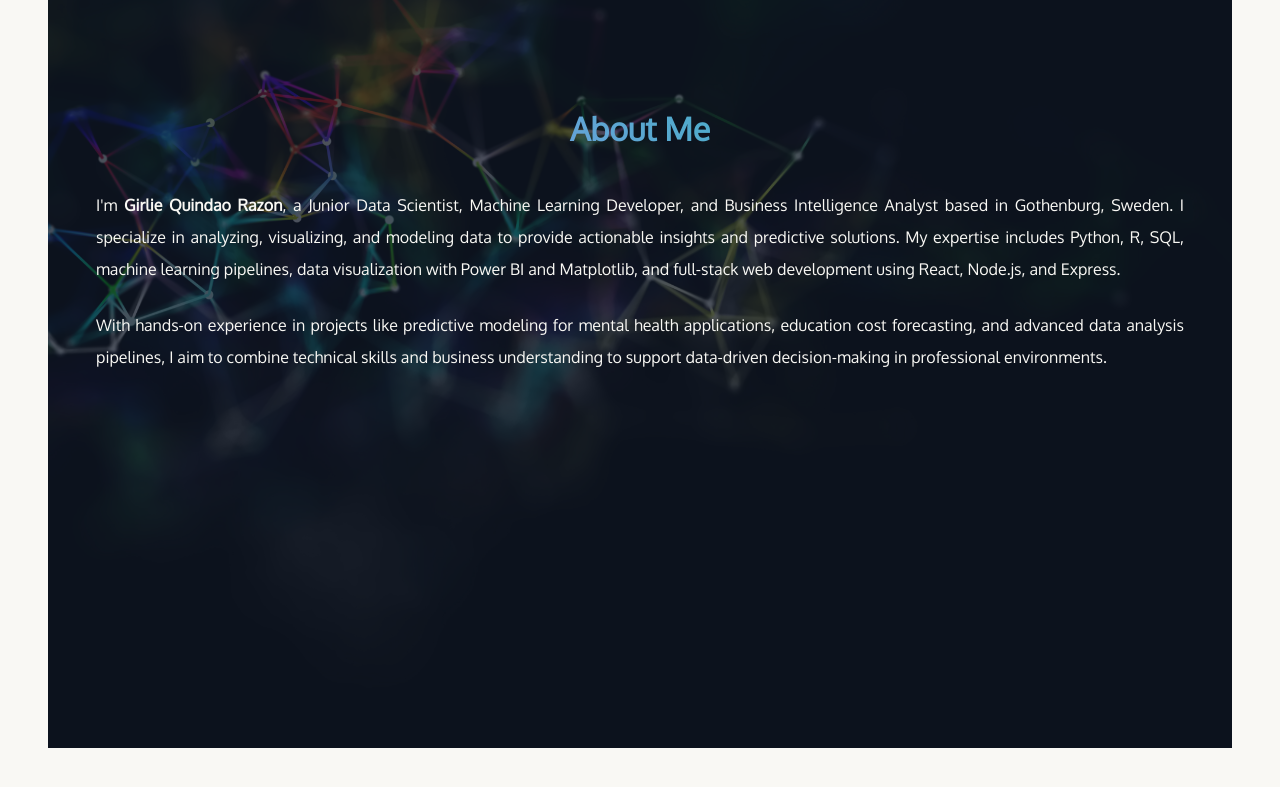
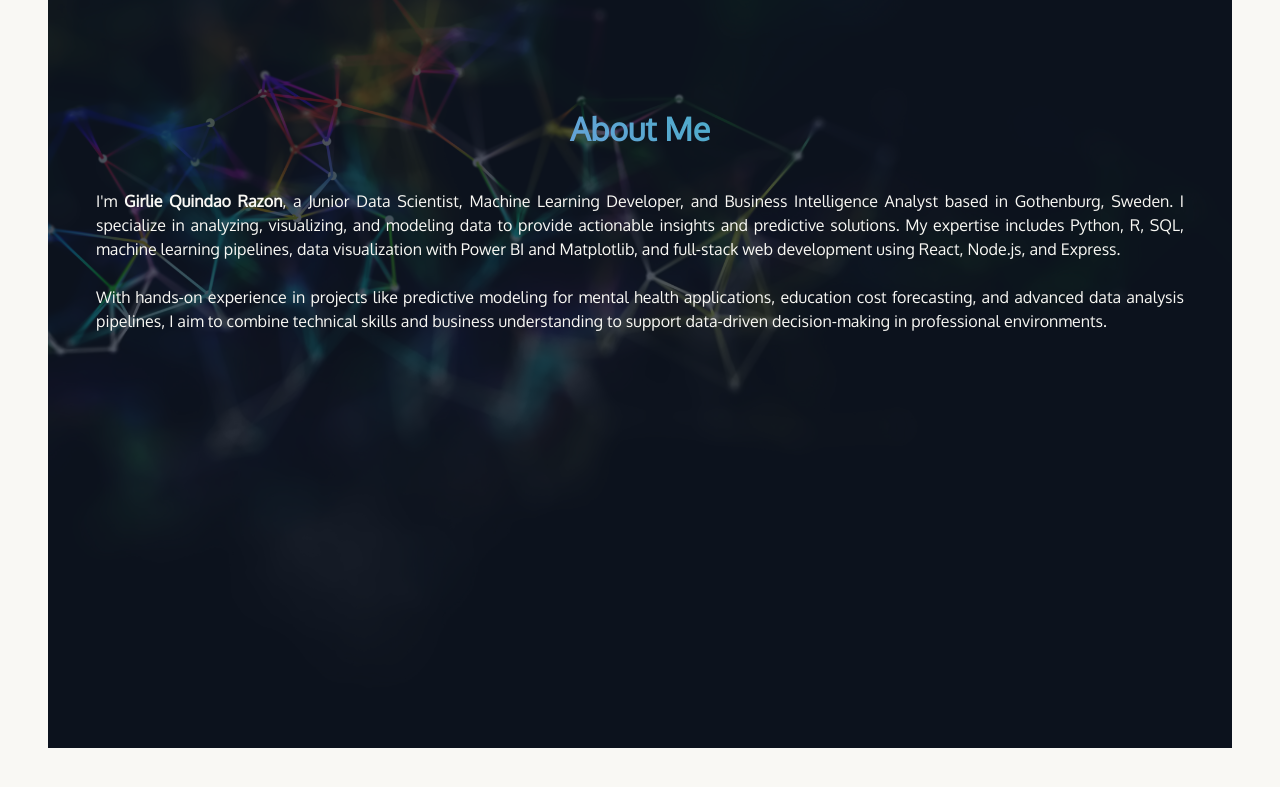
Before and after one commit to girlierazon84/Portfolio, a React (Create React App) app in the folder client/: page / in a window 1280 px wide. Shown: the part 1364-2151 px from the top of the page. Built offline with nearby package versions, Linux system fonts and the light colour scheme; no server answers.

Commit message:
feat: update line-height in Paragraph component for improved readability

```diff
--- a/client/src/components/About.tsx
+++ b/client/src/components/About.tsx
@@ -76,7 +76,7 @@ const Paragraph = styled.p`
 
     @media (min-width: 360px) {
         font-size: 1rem;
-        line-height: 2;
+        line-height: 1.5;
     }
 `;
 
```
